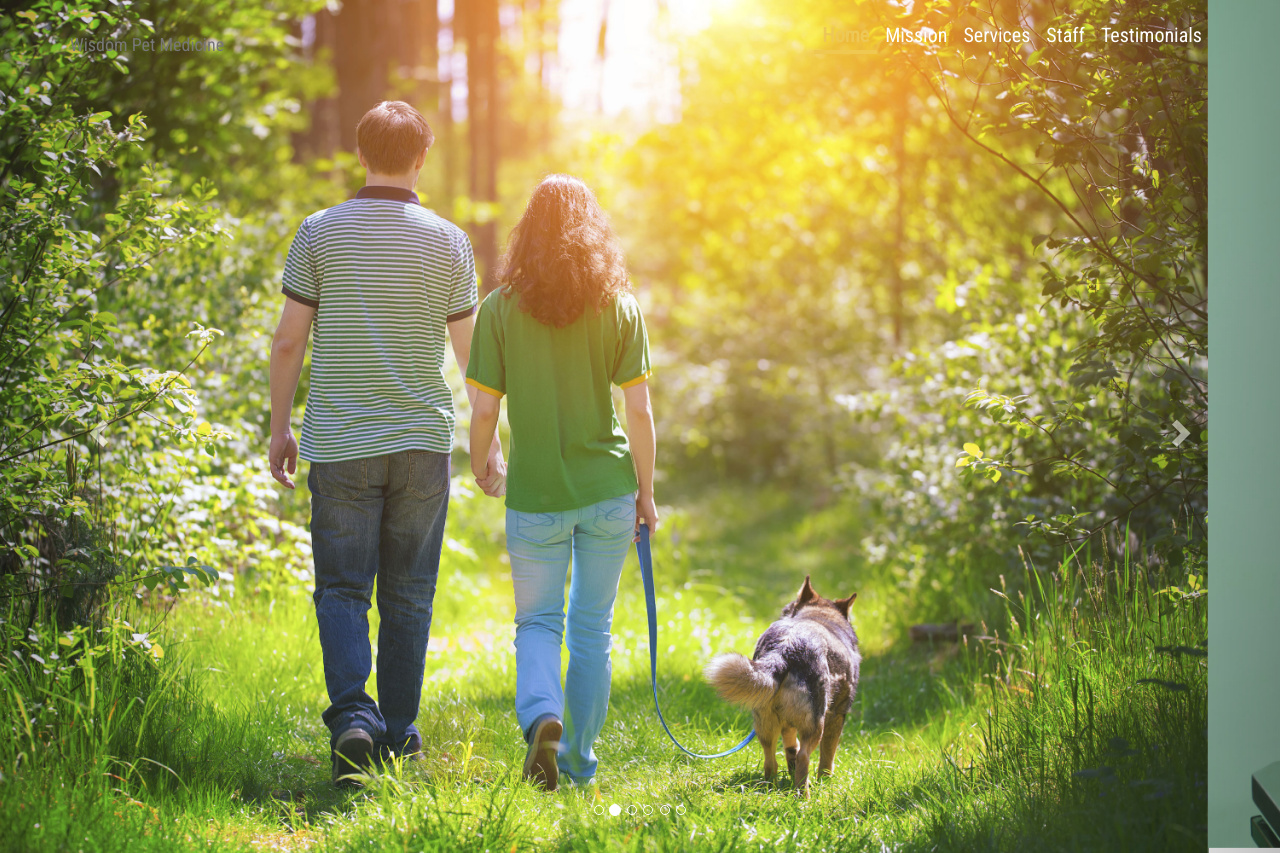
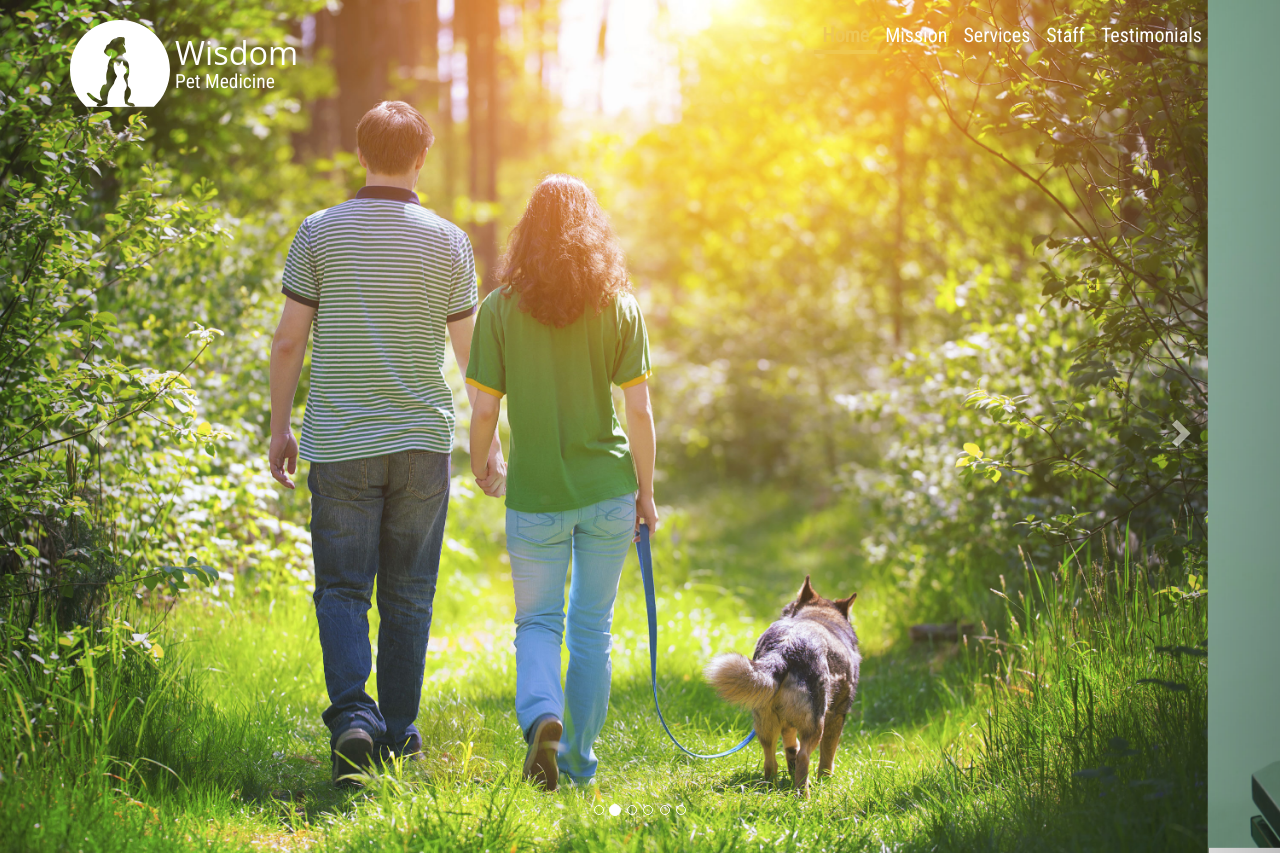
Before and after one commit to campside/Bootstrap-basics, a plain HTML site: page index.html in a window 1280 px wide. Shown: the top 853 px of the page. Drawn offline with nearby package versions, Linux system fonts and the light colour scheme.

Commit message:
minor issues with navbar

```diff
--- a/css/style.css
+++ b/css/style.css
@@ -1,5 +1,4 @@
 @import url('https://fonts.googleapis.com/css?family=Roboto+Condensed');
-
 body {
     margin: 0;
     padding: 0;
@@ -9,7 +8,12 @@ body {
     position: relative;
 }
 
-h1, h2, h3, h4, h5, h6 {
+h1,
+h2,
+h3,
+h4,
+h5,
+h6 {
     font-family: "Open Sans", sans-serif;
     font-weight: 100;
     margin: 0;
@@ -18,6 +22,7 @@ h1, h2, h3, h4, h5, h6 {
 img {
     max-width: 200px;
 }
+
 
 /** Header navigation **/
 
@@ -57,12 +62,49 @@ header .navbar-right {
     margin-right: 0;
 }
 
-.navbar-default .navbar-collapse {
-	border: none;
+
+/** Navbar Toogle **/
+
+header .navbar-toggle {
+    background-color: #279185;
 }
 
-.navbar-toggle .collapsed {
-	border: none;
+header .navbar-collapse {
+    padding-right: 0px;
+}
+
+header .navbar-default .navbar-toggle .icon-bar {
+    background-color: white;
+}
+
+@media only screen and (max-width: 768px) {
+    header .navbar-collapse.in {
+        background-color: rgba(0, 0, 0, .5);
+    }
+}
+
+/** Navbar Brand **/
+
+header .navbar-brand {
+    background: url(../images/wisdompetlogo.svg);
+    background-repeat: no-repeat;
+    background-position: 15px 0;
+    height: auto;
+}
+
+header .navbar-brand h1 {
+    color: white;
+    margin: 0;
+    font-size: 1.8em;
+    font-weight: 400;
+    padding-left: 105px;
+}
+
+header .navbar-brand span.subhead {
+    font-family: 'Roboto Condensed', serif;
+    font-size: .6em;
+    font-weight: 100;
+    display: block;
 }
 
 footer .navbar-default {
--- a/index.html
+++ b/index.html
@@ -20,7 +20,7 @@
                         <span class="icon-bar"></span>
                         <span class="icon-bar"></span>
                     </button>
-                    <a class="navbar-brand" href="#featured">Wisdom <span class="subhead">Pet Medicine</span></a>
+                    <a class="navbar-brand" href="#featured"><h1>Wisdom <span class="subhead">Pet Medicine</span></h1></a>
                 </div>
                 <!-- navbar-header-->
                 <div class="collapse navbar-collapse" id="collapse">
```
Lines whose indentation alone changed are shown as unchanged.
